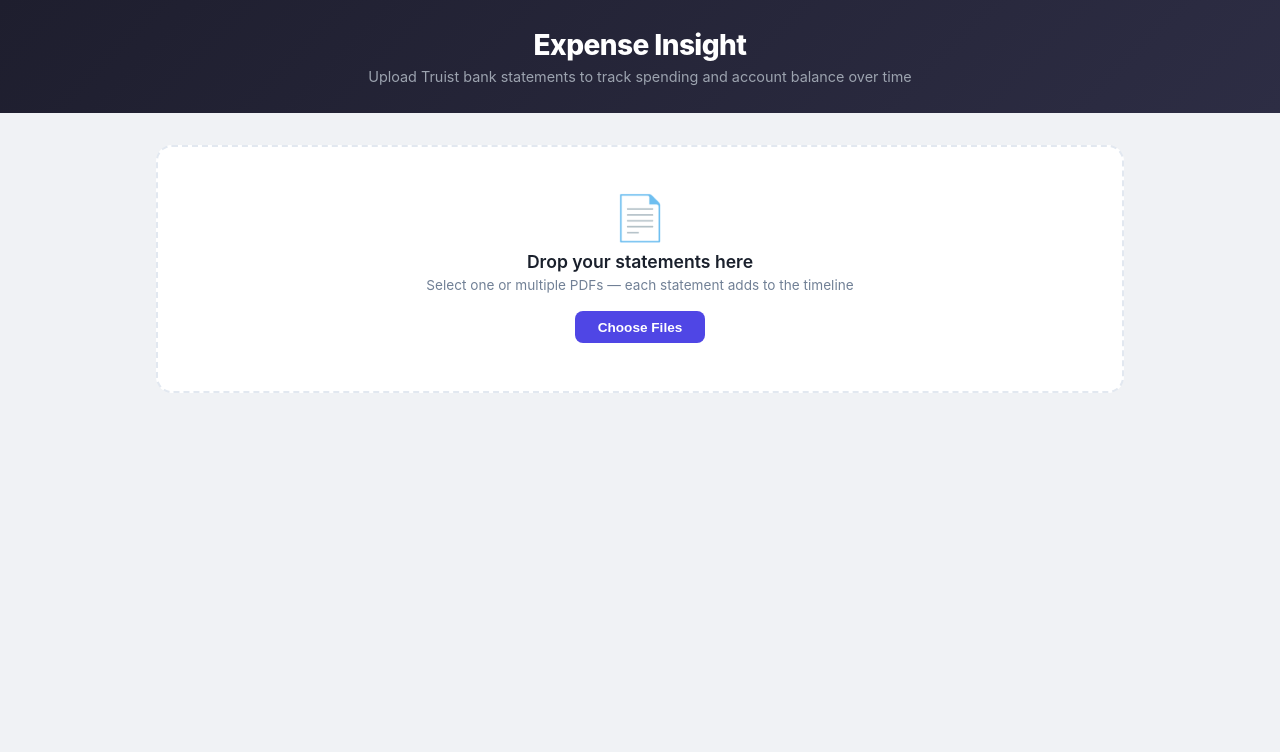
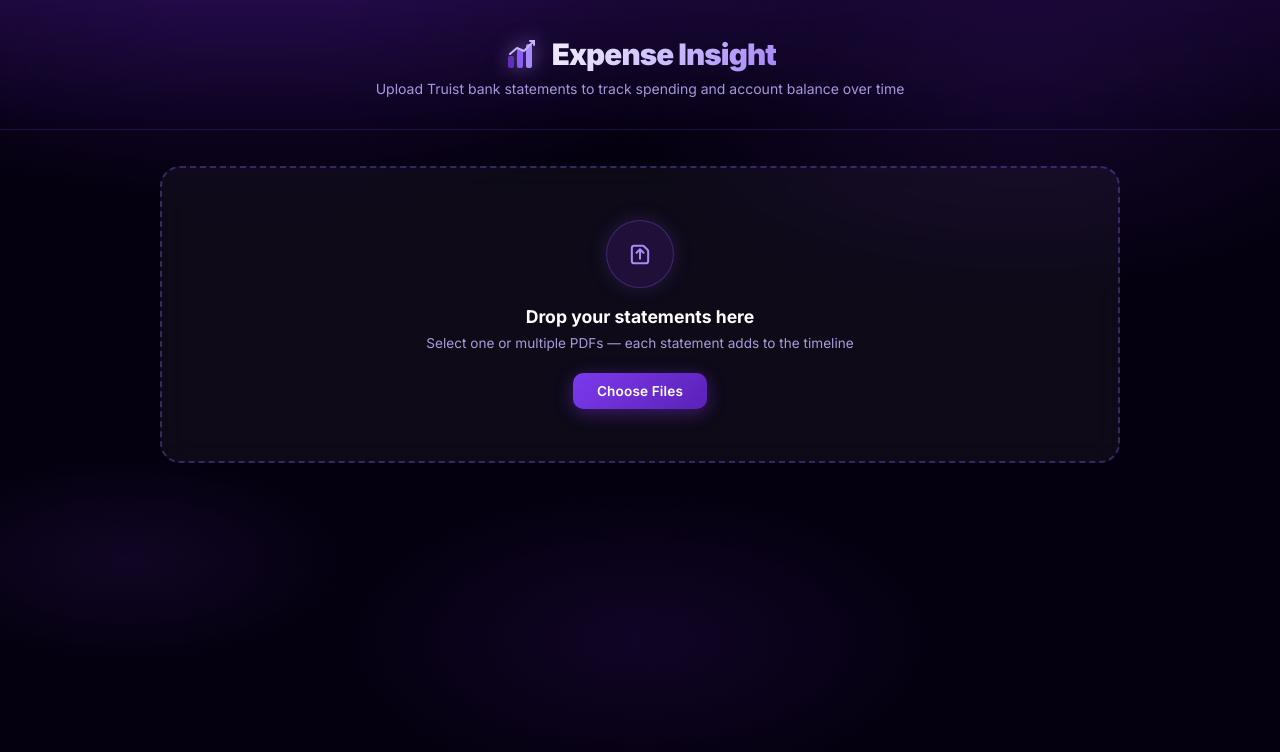
Before and after one commit to jul-san/expense-insight, a Next.js app: page / in a window 1280 px wide. Shown: the top 752 px of the page. Built offline with nearby package versions, Linux system fonts and the light colour scheme.

Commit message:
added modern styling

```diff
--- a/app/globals.css
+++ b/app/globals.css
@@ -1,163 +1,294 @@
+@import url('https://fonts.googleapis.com/css2?family=Inter:wght@400;500;600;700;800;900&display=swap');
+
 :root {
-  --bg: #f0f2f5;
-  --card: #ffffff;
-  --border: #e2e8f0;
-  --text: #1a202c;
-  --muted: #718096;
-  --purchase: #3b82f6;
-  --recurring: #10b981;
-  --misc: #8b5cf6;
-  --accent: #4f46e5;
-  --danger: #ef4444;
+  --bg: #05000f;
+  --surface: rgba(255,255,255,0.038);
+  --surface-hover: rgba(255,255,255,0.058);
+  --border: rgba(139,92,246,0.18);
+  --border-strong: rgba(139,92,246,0.35);
+  --text: #ffffff;
+  --text-sub: rgba(196,181,253,0.85);
+  --muted: rgba(196,181,253,0.5);
+  --purple: #8b5cf6;
+  --purple-light: #a78bfa;
+  --purple-dim: rgba(139,92,246,0.15);
+  --purchase: #818cf8;
+  --recurring: #2dd4bf;
+  --misc: #c084fc;
+  --danger: #f87171;
+  --accent: #7c3aed;
 }
 
 *, *::before, *::after { box-sizing: border-box; margin: 0; padding: 0; }
 
 body {
-  font-family: -apple-system, BlinkMacSystemFont, 'Segoe UI', Roboto, sans-serif;
+  font-family: 'Inter', -apple-system, BlinkMacSystemFont, sans-serif;
   background: var(--bg);
   color: var(--text);
   min-height: 100vh;
+  position: relative;
+  overflow-x: hidden;
 }
 
+body::before {
+  content: '';
+  position: fixed;
+  inset: 0;
+  background:
+    radial-gradient(ellipse 80% 60% at 20% -10%, rgba(109,40,217,0.28) 0%, transparent 60%),
+    radial-gradient(ellipse 60% 50% at 80% 10%,  rgba(76,29,149,0.22)  0%, transparent 55%),
+    radial-gradient(ellipse 50% 40% at 50% 80%,  rgba(91,33,182,0.14)  0%, transparent 50%),
+    radial-gradient(ellipse 40% 30% at 10% 70%,  rgba(124,58,237,0.10) 0%, transparent 45%);
+  pointer-events: none;
+  z-index: 0;
+}
+
+body > * { position: relative; z-index: 1; }
+
+/* ── Header ───────────────────────────────────────────────────────── */
+
 header {
-  background: linear-gradient(135deg, #1e1e2e 0%, #2d2d44 100%);
-  color: white;
-  padding: 1.75rem 1rem;
+  position: relative;
+  padding: 2.25rem 1.5rem 2rem;
   text-align: center;
+  border-bottom: 1px solid var(--border);
+  backdrop-filter: blur(28px);
+  -webkit-backdrop-filter: blur(28px);
+  overflow: hidden;
 }
-header h1 { font-size: 1.75rem; font-weight: 800; letter-spacing: -0.02em; }
-header p  { color: #9ca3af; margin-top: 0.35rem; font-size: 0.9rem; }
+
+header::before {
+  content: '';
+  position: absolute;
+  inset: 0;
+  background: linear-gradient(180deg, rgba(109,40,217,0.12) 0%, transparent 100%);
+  pointer-events: none;
+}
+
+.header-logo {
+  display: flex;
+  align-items: center;
+  justify-content: center;
+  gap: 0.75rem;
+  margin-bottom: 0.5rem;
+}
+
+.header-logo svg {
+  filter: drop-shadow(0 0 10px rgba(167,139,250,0.6));
+}
+
+header h1 {
+  font-size: 1.85rem;
+  font-weight: 900;
+  letter-spacing: -0.03em;
+  background: linear-gradient(135deg, #ffffff 0%, #ddd6fe 40%, #a78bfa 100%);
+  -webkit-background-clip: text;
+  -webkit-text-fill-color: transparent;
+  background-clip: text;
+}
+
+header p {
+  color: var(--text-sub);
+  margin-top: 0.4rem;
+  font-size: 0.875rem;
+  font-weight: 400;
+}
+
+/* ── Main ─────────────────────────────────────────────────────────── */
 
 main {
   max-width: 1000px;
   margin: 0 auto;
-  padding: 2rem 1rem 4rem;
+  padding: 2.25rem 1.25rem 5rem;
 }
 
-/* ── Upload ────────────────────────────────────────────────────────── */
+/* ── Upload ───────────────────────────────────────────────────────── */
 
 #uploadZone {
-  background: var(--card);
-  border: 2px dashed var(--border);
-  border-radius: 16px;
-  padding: 3rem 2rem;
+  background: var(--surface);
+  border: 2px dashed var(--border-strong);
+  border-radius: 20px;
+  padding: 3.25rem 2rem;
   text-align: center;
   cursor: pointer;
-  transition: border-color 0.2s, background 0.2s;
+  transition: border-color 0.2s, background 0.2s, box-shadow 0.2s;
   user-select: none;
+  backdrop-filter: blur(16px);
+  -webkit-backdrop-filter: blur(16px);
 }
+
 #uploadZone.compact {
-  padding: 1.25rem 2rem;
+  padding: 1.1rem 2rem;
   display: flex;
   align-items: center;
   justify-content: center;
   gap: 1rem;
+  border-radius: 14px;
 }
+
 #uploadZone:hover,
 #uploadZone.drag-over {
-  border-color: var(--accent);
-  background: #f5f3ff;
+  border-color: var(--purple-light);
+  background: rgba(139,92,246,0.08);
+  box-shadow: 0 0 30px rgba(139,92,246,0.15), inset 0 0 30px rgba(139,92,246,0.05);
 }
-#uploadZone .icon { font-size: 2.75rem; line-height: 1; margin-bottom: 0.75rem; }
-#uploadZone.compact .icon { font-size: 1.5rem; margin: 0; }
-#uploadZone h2 { font-size: 1.1rem; font-weight: 600; margin-bottom: 0.35rem; }
+
+.upload-icon-wrap {
+  display: flex;
+  align-items: center;
+  justify-content: center;
+  width: 68px;
+  height: 68px;
+  margin: 0 auto 1.1rem;
+  border-radius: 50%;
+  background: rgba(124,58,237,0.15);
+  border: 1px solid rgba(139,92,246,0.3);
+  box-shadow: 0 0 20px rgba(139,92,246,0.2);
+}
+
+#uploadZone.compact .upload-icon-wrap {
+  width: 36px;
+  height: 36px;
+  margin: 0;
+}
+
+#uploadZone.compact .upload-icon-wrap svg { width: 18px; height: 18px; }
+
+#uploadZone h2 {
+  font-size: 1.1rem;
+  font-weight: 700;
+  color: var(--text);
+  margin-bottom: 0.4rem;
+}
+
 #uploadZone.compact h2 { font-size: 0.95rem; margin: 0; }
-#uploadZone p { color: var(--muted); font-size: 0.85rem; }
+#uploadZone p { color: var(--text-sub); font-size: 0.85rem; line-height: 1.5; }
 #uploadZone.compact p { display: none; }
 #fileInput { display: none; }
 
-/* ── Button ────────────────────────────────────────────────────────── */
+/* ── Button ───────────────────────────────────────────────────────── */
 
 .btn {
   display: inline-block;
-  padding: 0.55rem 1.4rem;
-  background: var(--accent);
+  padding: 0.6rem 1.5rem;
+  background: linear-gradient(135deg, #7c3aed 0%, #5b21b6 100%);
   color: white;
   border: none;
-  border-radius: 8px;
+  border-radius: 10px;
   font-size: 0.85rem;
   font-weight: 600;
+  font-family: inherit;
   cursor: pointer;
-  transition: background 0.15s;
+  transition: opacity 0.15s, box-shadow 0.15s;
+  box-shadow: 0 4px 18px rgba(124,58,237,0.4);
   white-space: nowrap;
+  letter-spacing: 0.01em;
 }
-.btn:hover { background: #4338ca; }
-#uploadZone .btn { margin-top: 1.1rem; }
+
+.btn:hover {
+  opacity: 0.9;
+  box-shadow: 0 4px 24px rgba(124,58,237,0.6);
+}
+
+#uploadZone .btn { margin-top: 1.25rem; }
 #uploadZone.compact .btn { margin: 0; }
 
-/* ── Status ────────────────────────────────────────────────────────── */
+/* ── Status ───────────────────────────────────────────────────────── */
 
 #status {
   min-height: 1.4rem;
   margin: 0.75rem 0;
   text-align: center;
-  color: var(--muted);
+  color: var(--text-sub);
   font-size: 0.875rem;
 }
 
-/* ── Statement chips ───────────────────────────────────────────────── */
+/* ── Statement chips ──────────────────────────────────────────────── */
 
 #chipRow {
   display: flex;
   flex-wrap: wrap;
   gap: 0.5rem;
-  margin-bottom: 1.5rem;
+  margin-bottom: 1.75rem;
 }
+
 .chip {
   display: inline-flex;
   align-items: center;
   gap: 0.4rem;
-  padding: 0.3rem 0.75rem;
-  background: var(--card);
-  border: 1px solid var(--border);
+  padding: 0.3rem 0.8rem;
+  background: rgba(139,92,246,0.12);
+  border: 1px solid rgba(139,92,246,0.3);
   border-radius: 999px;
   font-size: 0.8rem;
   font-weight: 500;
-  color: var(--text);
-  box-shadow: 0 1px 2px rgba(0, 0, 0, 0.05);
+  color: var(--text-sub);
+  backdrop-filter: blur(8px);
 }
+
 .chip-dot {
-  width: 8px;
-  height: 8px;
+  width: 7px;
+  height: 7px;
   border-radius: 50%;
-  background: var(--accent);
+  background: var(--purple-light);
   flex-shrink: 0;
+  box-shadow: 0 0 6px rgba(167,139,250,0.7);
 }
+
 .chip-remove {
   background: none;
   border: none;
   cursor: pointer;
   color: var(--muted);
-  font-size: 0.9rem;
+  font-size: 0.85rem;
   line-height: 1;
   padding: 0 0 0 0.1rem;
   transition: color 0.15s;
 }
+
 .chip-remove:hover { color: var(--danger); }
 
-/* ── Section card wrapper ──────────────────────────────────────────── */
+/* ── Section card ─────────────────────────────────────────────────── */
 
 .section-block {
-  background: var(--card);
-  border-radius: 16px;
-  padding: 1.5rem;
+  position: relative;
+  background: var(--surface);
+  border: 1px solid var(--border);
+  border-radius: 20px;
+  padding: 1.75rem 1.5rem;
   margin-bottom: 1.5rem;
-  box-shadow: 0 1px 4px rgba(0, 0, 0, 0.06);
-}
-.section-block h2 {
-  font-size: 1rem;
-  font-weight: 700;
-  margin-bottom: 1.25rem;
-  color: var(--text);
+  backdrop-filter: blur(20px);
+  -webkit-backdrop-filter: blur(20px);
+  overflow: hidden;
 }
 
-/* ── Balance chart ─────────────────────────────────────────────────── */
+.section-block::before {
+  content: '';
+  position: absolute;
+  top: 0;
+  left: 0;
+  right: 0;
+  height: 1px;
+  background: linear-gradient(90deg, transparent, rgba(167,139,250,0.4), transparent);
+  pointer-events: none;
+}
+
+.section-block h2 {
+  font-size: 0.875rem;
+  font-weight: 700;
+  text-transform: uppercase;
+  letter-spacing: 0.08em;
+  color: var(--purple-light);
+  margin-bottom: 1.5rem;
+  opacity: 0.9;
+}
+
+/* ── Balance chart ────────────────────────────────────────────────── */
 
 #chartSection { position: relative; }
 #balanceChart { width: 100% !important; max-height: 280px; }
 
-/* ── Monthly spending table ────────────────────────────────────────── */
+/* ── Monthly spending table ───────────────────────────────────────── */
 
 .table-wrap { overflow-x: auto; }
 
@@ -166,21 +297,25 @@ table {
   border-collapse: collapse;
   font-size: 0.875rem;
 }
+
 th {
   text-align: left;
   padding: 0.6rem 0.75rem;
-  font-size: 0.72rem;
+  font-size: 0.7rem;
   font-weight: 700;
   text-transform: uppercase;
-  letter-spacing: 0.05em;
+  letter-spacing: 0.07em;
   color: var(--muted);
-  border-bottom: 2px solid var(--border);
+  border-bottom: 1px solid var(--border);
 }
+
 td {
-  padding: 0.65rem 0.75rem;
-  border-bottom: 1px solid var(--border);
+  padding: 0.7rem 0.75rem;
+  border-bottom: 1px solid rgba(139,92,246,0.08);
   font-variant-numeric: tabular-nums;
+  color: var(--text-sub);
 }
+
 tr:last-child td { border-bottom: none; }
 
 .td-period   { font-weight: 600; color: var(--text); }
@@ -188,99 +323,151 @@ tr:last-child td { border-bottom: none; }
 .td-purchase { color: var(--purchase); font-weight: 500; }
 .td-recurring{ color: var(--recurring); font-weight: 500; }
 .td-misc     { color: var(--misc); font-weight: 500; }
-.td-total    { font-weight: 700; }
+.td-total    { font-weight: 700; color: var(--text); }
+
 .row-total td {
-  background: #fafafa;
-  border-top: 2px solid var(--border);
+  background: rgba(124,58,237,0.06);
+  border-top: 1px solid var(--border);
   font-weight: 700;
 }
 
-/* ── Category summary cards ────────────────────────────────────────── */
+/* ── Category summary cards ───────────────────────────────────────── */
 
 .cat-grid {
   display: grid;
   grid-template-columns: repeat(auto-fit, minmax(180px, 1fr));
   gap: 1rem;
-  margin-bottom: 1.5rem;
+  margin-bottom: 1.75rem;
 }
+
 .cat-card {
-  border-radius: 12px;
-  padding: 1.1rem 1.25rem;
-  border-left: 5px solid var(--clr);
-  background: var(--card);
-  box-shadow: 0 1px 4px rgba(0, 0, 0, 0.06);
+  position: relative;
+  border-radius: 16px;
+  padding: 1.25rem 1.35rem 1.5rem;
+  background: var(--surface);
+  border: 1px solid var(--border);
+  backdrop-filter: blur(12px);
+  overflow: hidden;
+  transition: border-color 0.2s, box-shadow 0.2s;
 }
+
+.cat-card:hover {
+  border-color: var(--clr);
+  box-shadow: 0 0 20px color-mix(in srgb, var(--clr) 20%, transparent);
+}
+
+.cat-card::after {
+  content: '';
+  position: absolute;
+  bottom: 0;
+  left: 0;
+  right: 0;
+  height: 3px;
+  background: var(--clr);
+  opacity: 0.7;
+}
+
 .cat-card .cat-label {
-  font-size: 0.72rem;
+  font-size: 0.68rem;
   font-weight: 700;
   text-transform: uppercase;
-  letter-spacing: 0.06em;
+  letter-spacing: 0.08em;
   color: var(--clr);
-  margin-bottom: 0.4rem;
+  margin-bottom: 0.5rem;
+  opacity: 0.9;
 }
-.cat-card .cat-amount { font-size: 1.5rem; font-weight: 800; letter-spacing: -0.02em; }
-.cat-card .cat-count  { font-size: 0.78rem; color: var(--muted); margin-top: 0.15rem; }
 
-/* ── Transaction accordion ─────────────────────────────────────────── */
+.cat-card .cat-amount {
+  font-size: 1.55rem;
+  font-weight: 800;
+  letter-spacing: -0.03em;
+  color: var(--text);
+}
 
-.accordion { margin-bottom: 0.6rem; }
+.cat-card .cat-count {
+  font-size: 0.75rem;
+  color: var(--muted);
+  margin-top: 0.2rem;
+}
+
+/* ── Transaction accordion ────────────────────────────────────────── */
+
+.accordion { margin-bottom: 0.5rem; }
 
 .acc-header {
   display: flex;
   justify-content: space-between;
   align-items: center;
-  padding: 0.85rem 1.25rem;
-  background: var(--card);
-  border-radius: 10px;
+  padding: 0.9rem 1.25rem;
+  background: var(--surface);
+  border-radius: 12px;
   cursor: pointer;
   border: 1px solid var(--border);
-  transition: background 0.15s;
+  transition: background 0.15s, border-color 0.15s, box-shadow 0.15s;
+  backdrop-filter: blur(12px);
 }
-.acc-header:hover { background: #f9f9f9; }
-.acc-header.open  { border-radius: 10px 10px 0 0; border-bottom-color: transparent; }
 
-.acc-header .acc-left { display: flex; align-items: center; gap: 0.6rem; }
-.acc-header h3 { font-size: 0.9rem; font-weight: 600; }
+.acc-header:hover {
+  background: var(--surface-hover);
+  border-color: rgba(139,92,246,0.35);
+  box-shadow: 0 0 16px rgba(139,92,246,0.08);
+}
+
+.acc-header.open {
+  border-radius: 12px 12px 0 0;
+  border-bottom-color: transparent;
+  border-color: rgba(139,92,246,0.35);
+}
+
+.acc-header .acc-left { display: flex; align-items: center; gap: 0.65rem; }
+.acc-header h3 { font-size: 0.9rem; font-weight: 600; color: var(--text); }
 
 .badge {
   padding: 0.15rem 0.5rem;
   border-radius: 999px;
-  font-size: 0.7rem;
+  font-size: 0.68rem;
   font-weight: 700;
   color: white;
   background: var(--clr);
+  box-shadow: 0 0 8px color-mix(in srgb, var(--clr) 50%, transparent);
 }
 
 .acc-header .acc-right { display: flex; align-items: center; gap: 0.75rem; }
 .acc-total { font-weight: 700; font-size: 0.95rem; color: var(--clr); }
-.chevron   { color: var(--muted); font-size: 0.75rem; transition: transform 0.2s; }
+.chevron   { color: var(--muted); font-size: 0.72rem; transition: transform 0.2s; }
 .acc-header.open .chevron { transform: rotate(180deg); }
 
 .acc-body {
   display: none;
-  background: var(--card);
-  border: 1px solid var(--border);
+  background: rgba(5,0,15,0.6);
+  border: 1px solid rgba(139,92,246,0.35);
   border-top: none;
-  border-radius: 0 0 10px 10px;
+  border-radius: 0 0 12px 12px;
   overflow: hidden;
+  backdrop-filter: blur(12px);
 }
+
 .acc-body.open { display: block; }
 
-/* ── Transaction row ───────────────────────────────────────────────── */
+/* ── Transaction row ──────────────────────────────────────────────── */
 
 .tx-row {
   display: grid;
   grid-template-columns: 56px 1fr auto;
   gap: 0.25rem 0.75rem;
-  padding: 0.65rem 1.25rem;
-  border-bottom: 1px solid var(--border);
+  padding: 0.7rem 1.25rem;
+  border-bottom: 1px solid rgba(139,92,246,0.07);
   align-items: center;
   font-size: 0.825rem;
+  transition: background 0.1s;
 }
+
+.tx-row:hover { background: rgba(139,92,246,0.05); }
 .tx-row:last-child { border-bottom: none; }
 .tx-date { color: var(--muted); font-variant-numeric: tabular-nums; white-space: nowrap; }
-.tx-desc { color: var(--text); overflow-wrap: anywhere; }
-.tx-amt  {
+.tx-desc { color: var(--text-sub); overflow-wrap: anywhere; }
+
+.tx-amt {
   font-weight: 600;
   font-variant-numeric: tabular-nums;
   white-space: nowrap;
@@ -288,14 +475,15 @@ tr:last-child td { border-bottom: none; }
   color: var(--clr);
 }
 
-/* ── Utility ───────────────────────────────────────────────────────── */
+/* ── Utility ──────────────────────────────────────────────────────── */
 
 .hidden { display: none !important; }
 
-/* ── Responsive ────────────────────────────────────────────────────── */
+/* ── Responsive ───────────────────────────────────────────────────── */
 
 @media (max-width: 520px) {
   .tx-row { grid-template-columns: 48px 1fr auto; padding: 0.6rem 0.75rem; font-size: 0.78rem; }
   table   { font-size: 0.8rem; }
   td, th  { padding: 0.5rem; }
+  header h1 { font-size: 1.4rem; }
 }
--- a/app/page.tsx
+++ b/app/page.tsx
@@ -59,7 +59,16 @@ export default function Home() {
   return (
     <>
       <header>
-        <h1>Expense Insight</h1>
+        <div className="header-logo">
+          <svg width="36" height="36" viewBox="0 0 36 36" fill="none" xmlns="http://www.w3.org/2000/svg">
+            <rect x="4" y="20" width="6" height="12" rx="2" fill="#7c3aed" opacity="0.7"/>
+            <rect x="13" y="13" width="6" height="19" rx="2" fill="#8b5cf6"/>
+            <rect x="22" y="8" width="6" height="24" rx="2" fill="#a78bfa"/>
+            <path d="M6 18L13 12L20 15L30 5" stroke="#c4b5fd" strokeWidth="2" strokeLinecap="round" strokeLinejoin="round"/>
+            <path d="M26 5H30V9" stroke="#c4b5fd" strokeWidth="2" strokeLinecap="round" strokeLinejoin="round"/>
+          </svg>
+          <h1>Expense Insight</h1>
+        </div>
         <p>Upload Truist bank statements to track spending and account balance over time</p>
       </header>
 
--- a/components/UploadZone.tsx
+++ b/components/UploadZone.tsx
@@ -23,7 +23,12 @@ export function UploadZone({ compact, onFiles }: Props) {
         onFiles(Array.from(e.dataTransfer.files));
       }}
     >
-      <div className="icon">📄</div>
+      <div className="upload-icon-wrap">
+        <svg width="28" height="28" viewBox="0 0 24 24" fill="none" xmlns="http://www.w3.org/2000/svg">
+          <path d="M12 16V8M12 8L9 11M12 8L15 11" stroke="#a78bfa" strokeWidth="1.75" strokeLinecap="round" strokeLinejoin="round"/>
+          <path d="M7 20H17C18.1 20 19 19.1 19 18V9.83C19 9.3 18.79 8.79 18.41 8.41L15.59 5.59C15.21 5.21 14.7 5 14.17 5H7C5.9 5 5 5.9 5 7V18C5 19.1 5.9 20 7 20Z" stroke="#a78bfa" strokeWidth="1.75" strokeLinecap="round" strokeLinejoin="round"/>
+        </svg>
+      </div>
       <h2>Drop your statements here</h2>
       <p>Select one or multiple PDFs — each statement adds to the timeline</p>
       <input
--- a/lib/types.ts
+++ b/lib/types.ts
@@ -33,7 +33,7 @@ export interface CategoryInfo {
 }
 
 export const CATS: Record<CategoryKey, CategoryInfo> = {
-  purchase:  { label: 'Purchases',          color: '#3b82f6' },
-  recurring: { label: 'Recurring Payments', color: '#10b981' },
-  misc:      { label: 'Miscellaneous',      color: '#8b5cf6' },
+  purchase:  { label: 'Purchases',          color: '#818cf8' },
+  recurring: { label: 'Recurring Payments', color: '#2dd4bf' },
+  misc:      { label: 'Miscellaneous',      color: '#c084fc' },
 };
```
Also changed, not shown: components/BalanceChart.tsx (+16 -7 lines).
